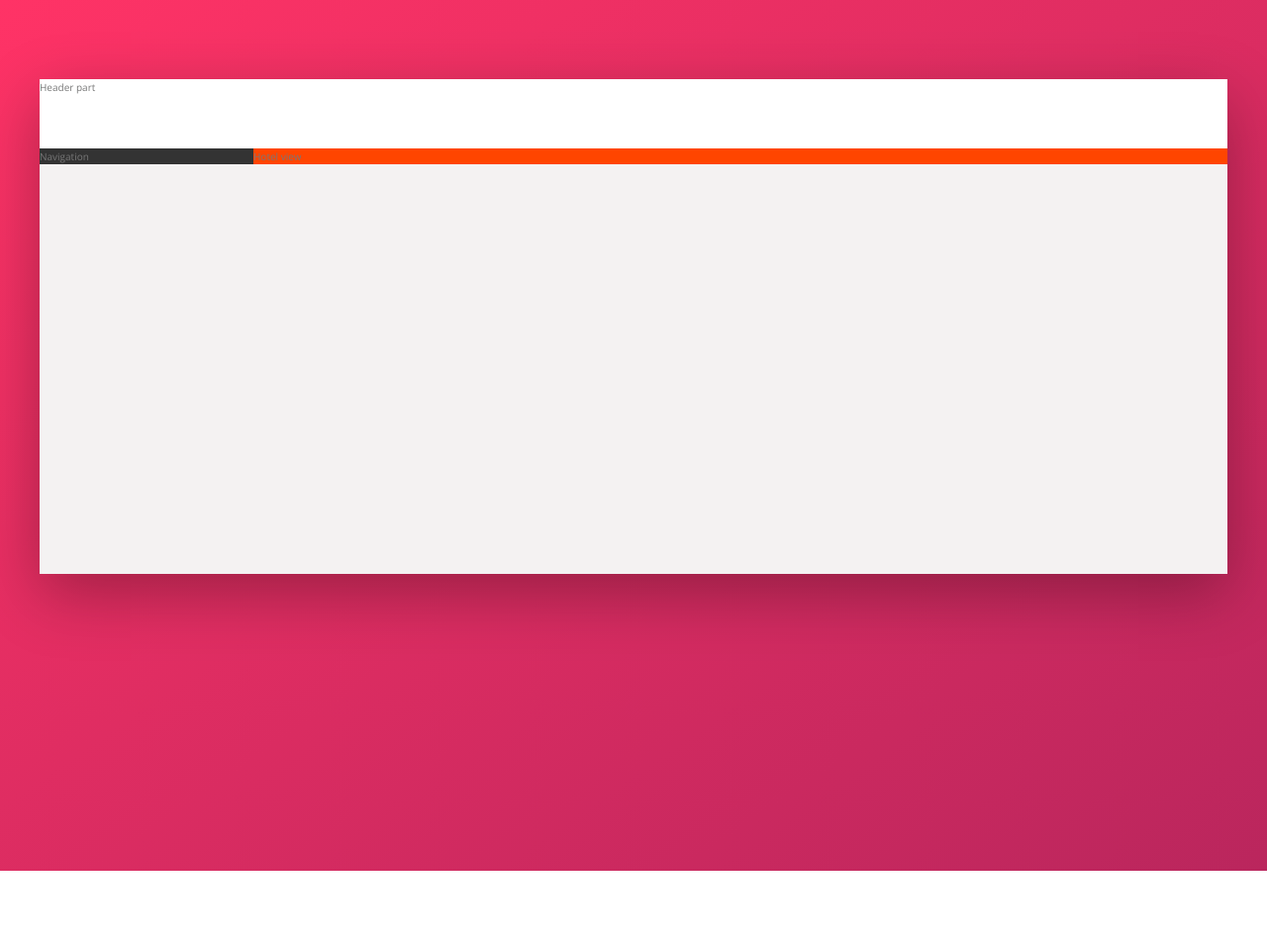
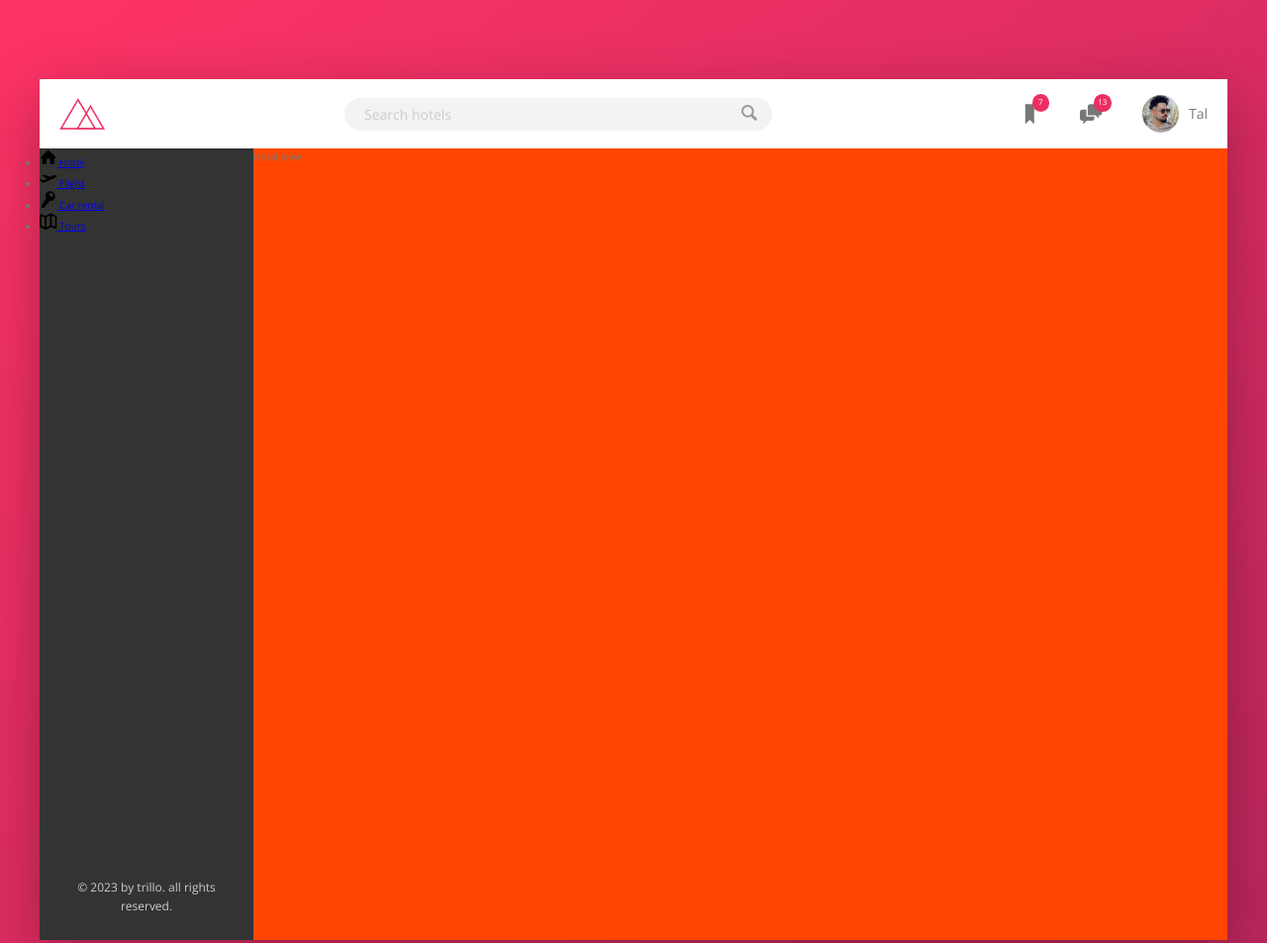
Before and after one commit to TalPO24/Trillo, a website: page index.html in a window 1280 px wide. Shown: the top 953 px of the page at 99% size. Before the commit the page ends 880 px from the top, so only its background shows below. Drawn offline with nearby package versions, Linux system fonts and the light colour scheme.

Commit message:
Building the Header + Navigation

```diff
--- a/index.html
+++ b/index.html
@@ -15,12 +15,81 @@
 <body>
     <div class="container">
         <header class="header">
-            Header part
+            <img src="./img/logo.png" alt="trillo-logo" class="logo">
+
+            <form action="#" class="search">
+                <input type="text" class="search__input" placeholder="Search hotels">
+                <button class="search__button">
+                    <svg class="search__icon">
+                        <use xlink:href="img/sprite.svg.svg#icon-magnifying-glass"></use>
+                    </svg>
+                </button>
+            </form>
+            <nav class="user-nav">
+                <div class="user-nav__icon-box">
+                    <svg class="user-nav__icon">
+        <use xlink:href="img/sprite.svg.svg#icon-bookmark"></use>
+    </svg>
+                    <span class="user-nav__notification">7</span>
+                </div>
+                <div class="user-nav__icon-box">
+                    <svg class="user-nav__icon">
+        <use xlink:href="img/sprite.svg.svg#icon-chat"></use>
+    </svg>
+                    <span class="user-nav__notification">13</span>
+                </div>
+                <div class="user-nav__user">
+                    <img src="img/profile pic.jpg" alt="User-photo" class="user-nav__user-photo">
+                    <span class="user-nav__user-name">Tal</span>
+                </div>
+            </nav>
+
         </header>
+
+
         <div class="content">
             <nav class="sidebar">
-                Navigation
+                <ul class="side-nav">
+                    <li class="side-nav__item">
+                        <a href="#" class="side-nav__link">
+                            <svg class="side-nav__icon">
+                                <use xlink:href="img/sprite.svg.svg#icon-home"></use>
+                            </svg>
+                            <span>Hotel</span>
+                        </a>
+                    </li>
+                    <li class="side-nav__item">
+                        <a href="#" class="side-nav__link">
+                            <svg class="side-nav__icon">
+                                <use xlink:href="img/sprite.svg.svg#icon-aircraft-take-off"></use>
+                            </svg>
+                            <span>Flight</span>
+                        </a>
+                    </li>
+                    <li class="side-nav__item">
+                        <a href="#" class="side-nav__link">
+                            <svg class="side-nav__icon">
+                                <use xlink:href="img/sprite.svg.svg#icon-key"></use>
+                            </svg>
+                            <span>Car rental</span>
+                        </a>
+                    </li>
+                    <li class="side-nav__item">
+                        <a href="#" class="side-nav__link">
+                            <svg class="side-nav__icon">
+                                <use xlink:href="img/sprite.svg.svg#icon-map"></use>
+                            </svg>
+                            <span>Tours</span>
+                        </a>
+                    </li>
+                </ul>
+                <div class="legal">
+                    &copy; 2023 by trillo. all rights reserved.
+                </div>
             </nav>
+
+
+
             <main class="hotel-view">
                 Hotel view
             </main>
--- a/sass/_component.scss
+++ b/sass/_component.scss
@@ -0,0 +1,114 @@
+//* LOGO
+.logo {
+    height: 3.25rem;
+    margin-left: 2rem;
+}
+
+//* SEARCH-BOX
+.search {
+    flex: 0 0 40%;
+    display: flex;
+    align-items: center;
+    justify-content: center;
+    &__input {
+        font-family: inherit;
+        font-size: inherit;
+        color: inherit;
+        background-color: var(--color-Grey-light-2);
+        border: none;
+        padding: .7rem 2rem;
+        border-radius: 100px;
+        width: 90%;
+        transition: all .2s;
+        margin-right: -3.25rem;
+        &:focus {
+            outline: none;
+            width: 100%;
+            background-color: var(--color-Grey-light-3);
+        }
+        &::-webkit-input-placeholder {
+            font-weight: 100;
+            color: var(--color-Grey-light-4);
+        }
+    }
+    &__input:focus+&__button {
+        background-color: var(--color-Grey-light-3);
+    }
+    &__button {
+        border: none;
+        background-color: var(--color-Grey-light-2);
+        &:focus {
+            outline: none;
+        }
+        &:active {
+            transform: translateY(2px);
+        }
+    }
+    &__icon {
+        height: 2rem;
+        width: 2rem;
+        fill: var(--color-Grey-dark-3);
+    }
+}
+
+//* USER-NAVIGATION
+.user-nav {
+    display: flex;
+    align-items: center;
+    align-self: stretch;
+    &>* {
+        padding: 0 2rem;
+        cursor: pointer;
+        height: 100%;
+        display: flex;
+        align-items: center;
+    }
+    &>*:hover {
+        background-color: var(--color-Grey-light-2);
+    }
+    &__icon-box {
+        position: relative;
+    }
+    &__icon {
+        height: 2.25rem;
+        width: 2.25rem;
+        fill: var(--color-Grey-dark-2);
+    }
+    &__notification {
+        font-size: .8rem;
+        height: 1.75rem;
+        width: 1.75rem;
+        border-radius: 50%;
+        background-color: var(--color-primary);
+        color: #fff;
+        position: absolute;
+        top: 1.5rem;
+        right: 1.1rem;
+        display: flex;
+        justify-content: center;
+        align-items: center;
+    }
+    &__user-photo {
+        height: 3.75rem;
+        border-radius: 50%;
+        margin-right: 1rem;
+    }
+}
+
+//* SIDE NAVIGATION
+.side-nav {
+    &__item {}
+    &__link {}
+    &__icon {
+        width: 1.75rem;
+        height: 1.75rem;
+    }
+}
+
+//* LEGAL TEXT
+.legal {
+    font-size: 1.2rem;
+    text-align: center;
+    padding: 2.5rem;
+    color: var(--color-Grey-light-4);
+}
--- a/sass/_layout.scss
+++ b/sass/_layout.scss
@@ -7,9 +7,13 @@
 }
 
 .header {
+    font-size: 1.4rem;
     height: 7rem;
     background-color: #fff;
     border-bottom: var(--color-Grey-light-2);
+    display: flex;
+    justify-content: space-between;
+    align-items: center;
 }
 
 .content {
@@ -19,10 +23,15 @@
 .sidebar {
     background-color: var(--color-Grey-dark-1);
     flex: 0 0 18%;
+    display: flex;
+    flex-direction: column;
+    justify-content: space-between;
 }
 
 .hotel-view {
     background-color: #fff;
+    // tests
     background-color: orangered;
+    height: 80rem;
     flex: 1;
 }
```
Also changed, not shown: img/SVG/aircraft-take-off.svg (added), img/SVG/bookmark.svg (added), img/SVG/chat.svg (added), img/SVG/chevron-thin-right.svg (added), img/SVG/home.svg (added), img/SVG/key.svg (added), img/SVG/location-pin.svg (added), img/SVG/magnifying-glass.svg (added), img/SVG/map.svg (added), img/SVG/star.svg (added), img/profile pic.jpg (added), img/sprite.svg (deleted), img/sprite.svg.svg (added), sass/main.css, 2 other files.
